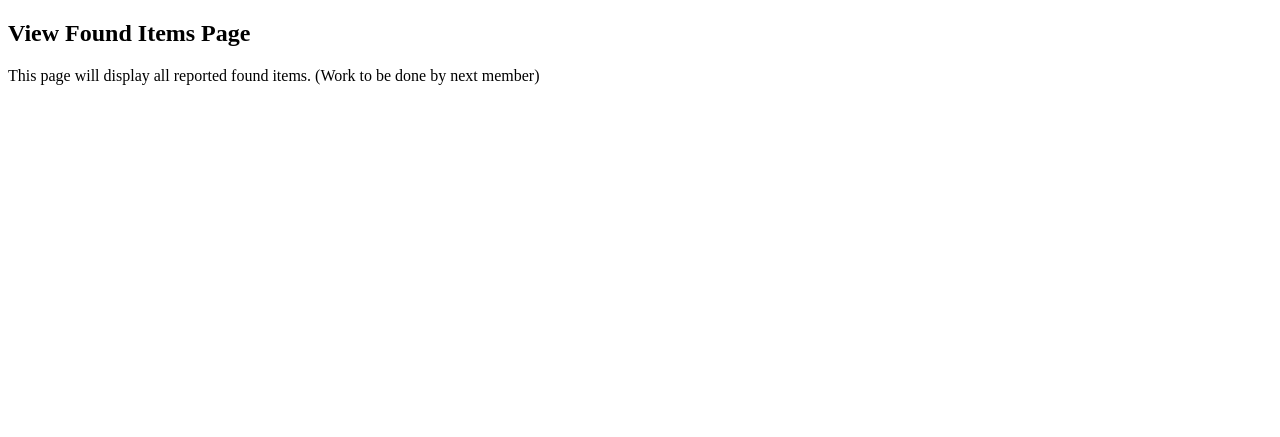
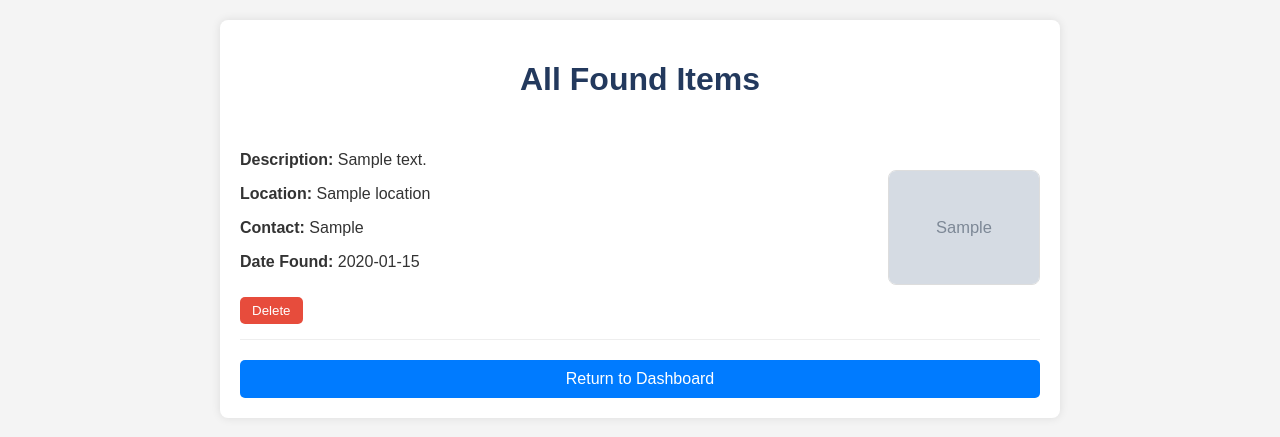
Before and after one commit to Abhirami-p0612/OOP-project, a Spring app: template src/main/resources/templates/view-found.html in a window 1280 px wide. Shown: the top 437 px of the page. Run offline with Thymeleaf, Linux system fonts and the light colour scheme; the template is opened without the code that fills it: most values are stand-ins (such as "Sample title", 1, 10 or a date in 2020); data that the repository does not hold is empty.

Commit message:
updated view found

```diff
--- a/src/main/resources/templates/view-found.html
+++ b/src/main/resources/templates/view-found.html
@@ -1,11 +1,120 @@
 <!DOCTYPE html>
-<html lang="en">
+<html xmlns:th="http://www.thymeleaf.org">
 <head>
-    <meta charset="UTF-8">
     <title>View Found Items</title>
+    <style>
+        body {
+            font-family: sans-serif;
+            background-color: #f4f4f4;
+            color: #333;
+            margin: 0;
+            padding: 20px;
+        }
+        .container {
+            max-width: 800px;
+            margin: auto;
+            background: #fff;
+            padding: 20px;
+            box-shadow: 0 0 10px rgba(0, 0, 0, 0.1);
+            border-radius: 8px;
+        }
+        h1 {
+            text-align: center;
+            color: #23395d;
+        }
+        .item-card {
+            display: flex;
+            align-items: center;
+            border-bottom: 1px solid #eee;
+            padding: 15px 0;
+            justify-content: space-between;
+        }
+        .item-details {
+            flex-grow: 1;
+        }
+        .item-image {
+            margin-left: 20px;
+            flex-shrink: 0;
+        }
+        .item-image img {
+            max-width: 150px;
+            height: auto;
+            border-radius: 8px;
+            border: 1px solid #ddd;
+        }
+        .no-image {
+            width: 150px;
+            height: 100px;
+            display: flex;
+            align-items: center;
+            justify-content: center;
+            background-color: #ddd;
+            color: #888;
+            text-align: center;
+            border-radius: 8px;
+        }
+        .delete-button {
+            padding: 6px 12px;
+            background-color: #e74c3c;
+            color: white;
+            border: none;
+            border-radius: 5px;
+            cursor: pointer;
+            margin-top: 10px;
+        }
+        .delete-button:hover {
+            background-color: #c0392b;
+        }
+        .return-button {
+            display: block;
+            margin: 20px auto 0;
+            padding: 10px 20px;
+            background-color: #007BFF;
+            color: white;
+            border: none;
+            border-radius: 5px;
+            text-align: center;
+            text-decoration: none;
+            cursor: pointer;
+        }
+    </style>
+    <script>
+        function confirmDelete(itemId) {
+            if(confirm("Are you sure you want to delete this item?")) {
+                window.location.href = "/delete-found/" + itemId;
+            }
+        }
+    </script>
 </head>
 <body>
-<h2>View Found Items Page</h2>
-<p>This page will display all reported found items. (Work to be done by next member)</p>
+<div class="container">
+    <h1>All Found Items</h1>
+
+    <div th:if="${#lists.isEmpty(foundItems)}" style="text-align: center; color: #888; margin: 30px 0;">
+        No items found.
+    </div>
+
+    <div th:each="item : ${foundItems}" class="item-card" th:unless="${#lists.isEmpty(foundItems)}">
+        <div class="item-details">
+            <p><strong>Description:</strong> <span th:text="${item.description}"></span></p>
+            <p><strong>Location:</strong> <span th:text="${item.location}"></span></p>
+            <p><strong>Contact:</strong> <span th:text="${item.contactInfo}"></span></p>
+            <p><strong>Date Found:</strong> <span th:text="${item.dateFound}"></span></p>
+            <button class="delete-button" th:onclick="'confirmDelete(' + ${item.id} + ')'" type="button">Delete</button>
+        </div>
+
+        <div class="item-image">
+            <div th:if="${item.imagePath}" class="image-container">
+                <img th:src="${item.imagePath}" alt="Found Item Image"/>
+            </div>
+            <div th:unless="${item.imagePath}" class="no-image">
+                No Image
+            </div>
+        </div>
+    </div>
+
+    <a href="/selection" class="return-button">Return to Dashboard</a>
+</div>
+
 </body>
 </html>
```
Also changed, not shown: src/main/java/com/project/lostandfound/FoundItemRepository.java (+24 -1 lines), src/main/java/com/project/lostandfound/HomeController.java (+8 -1 lines), 8 other files.
